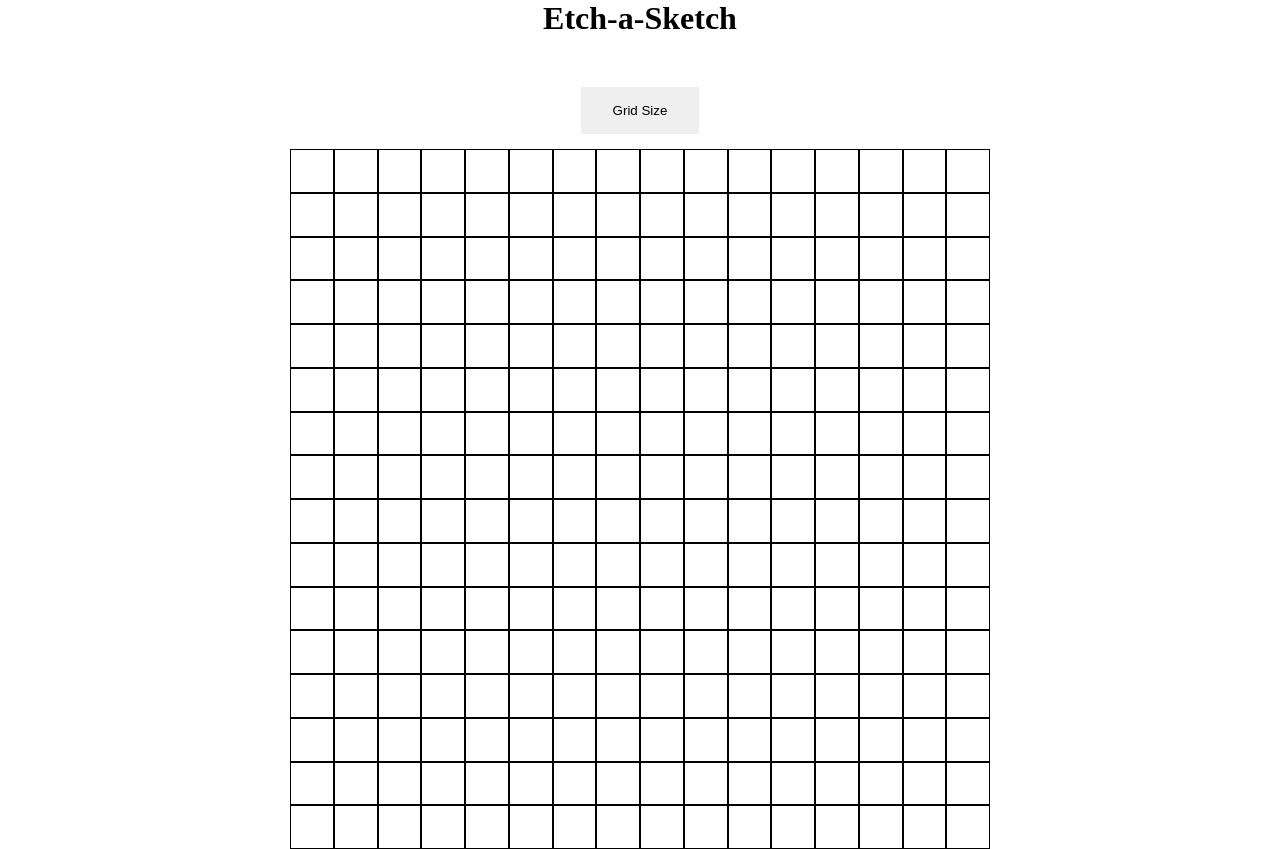
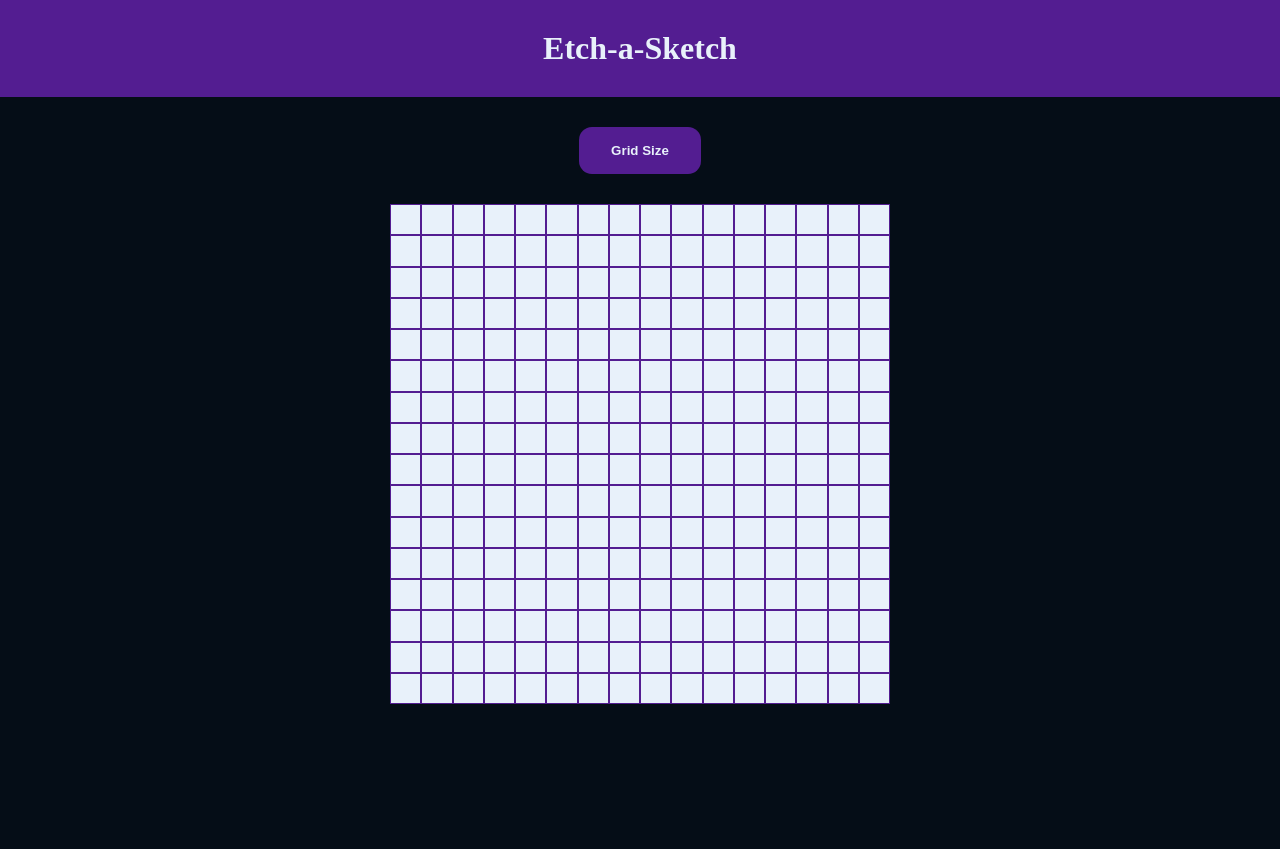
Before and after one commit to david-tseluiko/etch-a-sketch, a plain HTML site: page index.html in a window 1280 px wide. After the commit the page ends 800 px from the top, so only its background shows below. Drawn offline with Linux system fonts and the light colour scheme.

Commit message:
Add styling to the page

```diff
--- a/css/style.css
+++ b/css/style.css
@@ -5,26 +5,40 @@
     border: 0;
 }
 
+body {
+    background-color: #050d17;
+}
+
 .title {
     text-align: center;
-    margin-bottom: 50px;
+    margin-bottom: 30px;
+    color: #e8f1fa;
+    background-color: #531d91;
+    padding: 30px;
+    font-weight: 700;
 }
 
 .grid-size-btn {
     display: block;
-    margin: 0 auto 15px auto;
+    margin: 0 auto 30px auto;
+    background-color: #531d91;
+    color: #e8f1fa;
     padding: 16px 32px;
     cursor: pointer;
+    font-weight: 800;
+    border-radius: 13px;
 }
 
 .container {
     display: flex;
     flex-wrap: wrap;
 
-    max-width: 700px;
+    background-color: #e8f1fa;
+
+    max-width: 500px;
     margin: 0 auto;
 }
 
 .container > * {
-    border: 1px solid black;
+    border: 1px solid #531d91;
 }
--- a/js/script.js
+++ b/js/script.js
@@ -1,5 +1,10 @@
 const container = document.querySelector(".container");
 const gridSizeButton = document.querySelector(".grid-size-btn");
+
+const containerSize = window
+    .getComputedStyle(container)
+    .getPropertyValue("max-width")
+    .slice(0, -2);
 
 createGrid(16);
 
@@ -16,7 +21,11 @@ gridSizeButton.addEventListener("click", () => {
 });
 
 container.addEventListener("mouseover", (event) => {
-    event.target.style.backgroundColor = `rgb(${Math.floor(Math.random() * 256)}, ${Math.floor(Math.random() * 256)} ,${Math.floor(Math.random() * 256)})`;
+    event.target.style.backgroundColor = `rgb(${Math.floor(
+        Math.random() * 256
+    )}, ${Math.floor(Math.random() * 256)} ,${Math.floor(
+        Math.random() * 256
+    )})`;
 });
 
 function createGrid(size) {
@@ -24,9 +33,10 @@ function createGrid(size) {
 
     for (let i = 0; i < gridPixels; i++) {
         const gridElement = document.createElement("div");
-        gridElement.style.cssText = `width: ${700 / size}px; height: ${
-            700 / size
-        }px;`;
+
+        gridElement.style.cssText = `width: ${
+            containerSize / size
+        }px; height: ${containerSize / size}px;`;
 
         container.appendChild(gridElement);
     }
```
